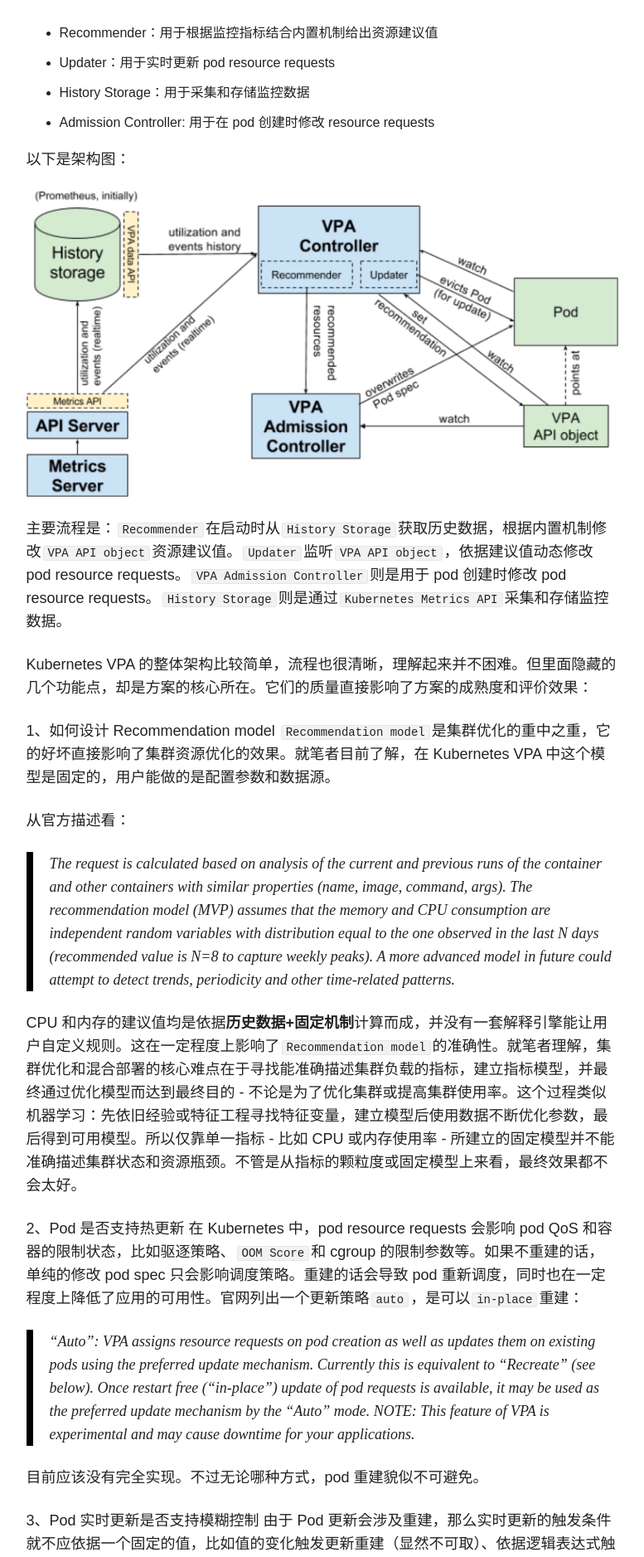
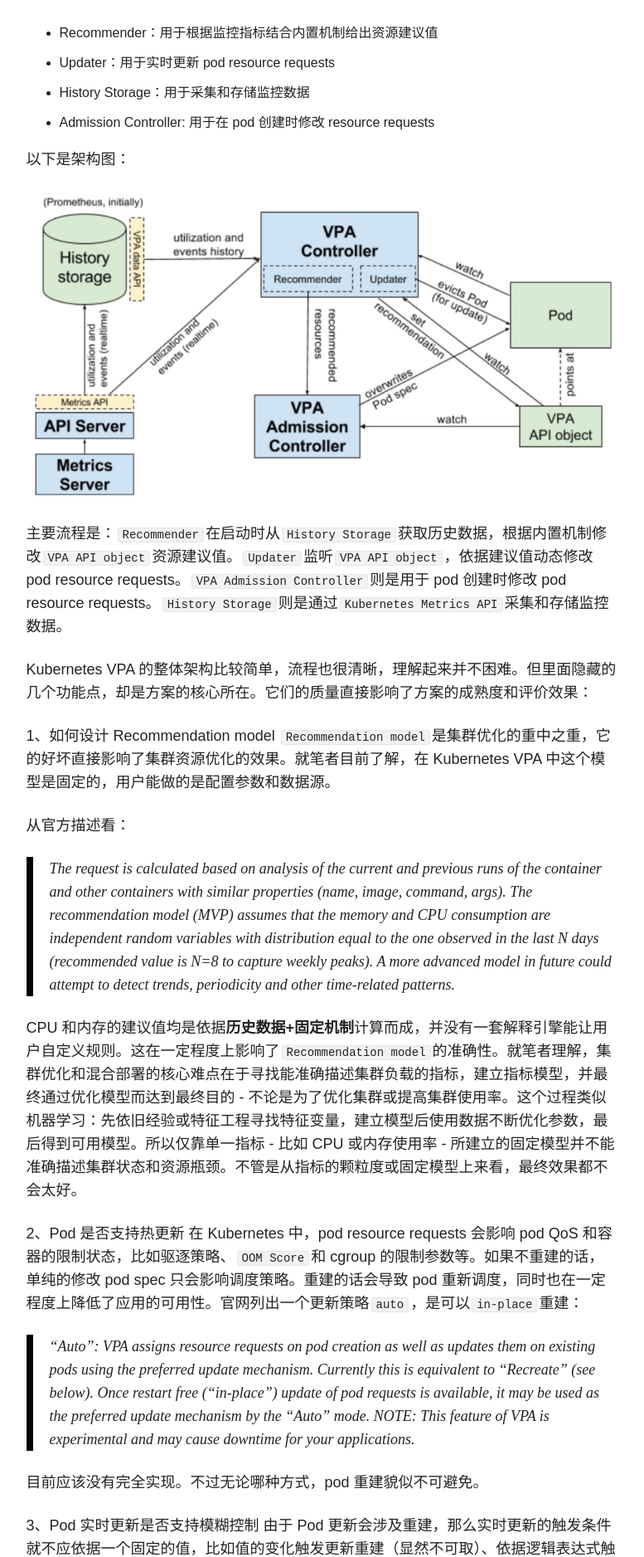
Before and after one commit to xiaoxubeii/xiaoxubeii.github.com, a Jekyll site: the page built from _posts/articles/2019-04-12-kubernetes-vpa.md, in a window 1280 px wide. Shown: the part 1463-3340 px from the top of the page at 83% size, without its empty margins (348-1125 px from the left). Built offline with Jekyll 4.4.1, drawn with Linux system fonts in a browser that asks for light colours; comment, search, counter and statistics services are not loaded.

Commit message:
Change a new image.

```diff
--- a/_posts/articles/2019-04-12-kubernetes-vpa.md
+++ b/_posts/articles/2019-04-12-kubernetes-vpa.md
@@ -30,7 +30,7 @@ Kubernetes VPA 包含以下组件：
 
 以下是架构图：
 
-![](/images/15550568870543.jpg)
+![](/images/15550662807076.jpg)
 
 主要流程是：`Recommender`在启动时从`History Storage`获取历史数据，根据内置机制修改`VPA API object`资源建议值。`Updater`监听`VPA API object`，依据建议值动态修改 pod resource requests。`VPA Admission Controller`则是用于 pod 创建时修改 pod resource requests。`History Storage`则是通过`Kubernetes Metrics API`采集和存储监控数据。
 
```
Also changed, not shown: images/15550662807076.jpg (added).
